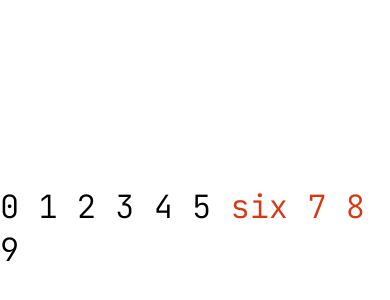
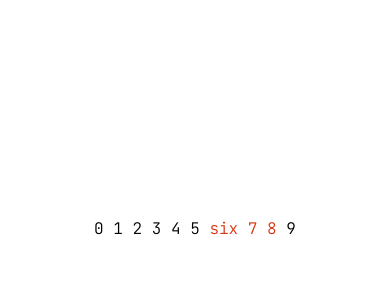
Before and after one commit to six78/six78.github.io, a plain HTML site: page index.html in a window 390 px wide. Shown: the part 194-494 px from the top of the page. Drawn offline with Linux system fonts and the light colour scheme.

Commit message:
Update index.html

```diff
--- a/index.html
+++ b/index.html
@@ -7,7 +7,9 @@
   <title>six78</title>
   <link rel="preconnect" href="https://fonts.googleapis.com">
   <link rel="preconnect" href="https://fonts.gstatic.com" crossorigin>
-  <link href="https://fonts.googleapis.com/css2?family=JetBrains+Mono:wght@300&family=Roboto:wght@500&family=Source+Sans+3:wght@300&display=swap" rel="stylesheet">
+  <link
+    href="https://fonts.googleapis.com/css2?family=JetBrains+Mono:wght@300&family=Roboto:wght@500&family=Source+Sans+3:wght@300&display=swap"
+    rel="stylesheet">
 
   <style>
     html {
@@ -38,6 +40,12 @@
     p.visible {
       opacity: 1;
     }
+
+    @media (max-width: 500px) {
+      p {
+        font-size: 1em;
+      }
+    }
   </style>
 </head>
 
```
